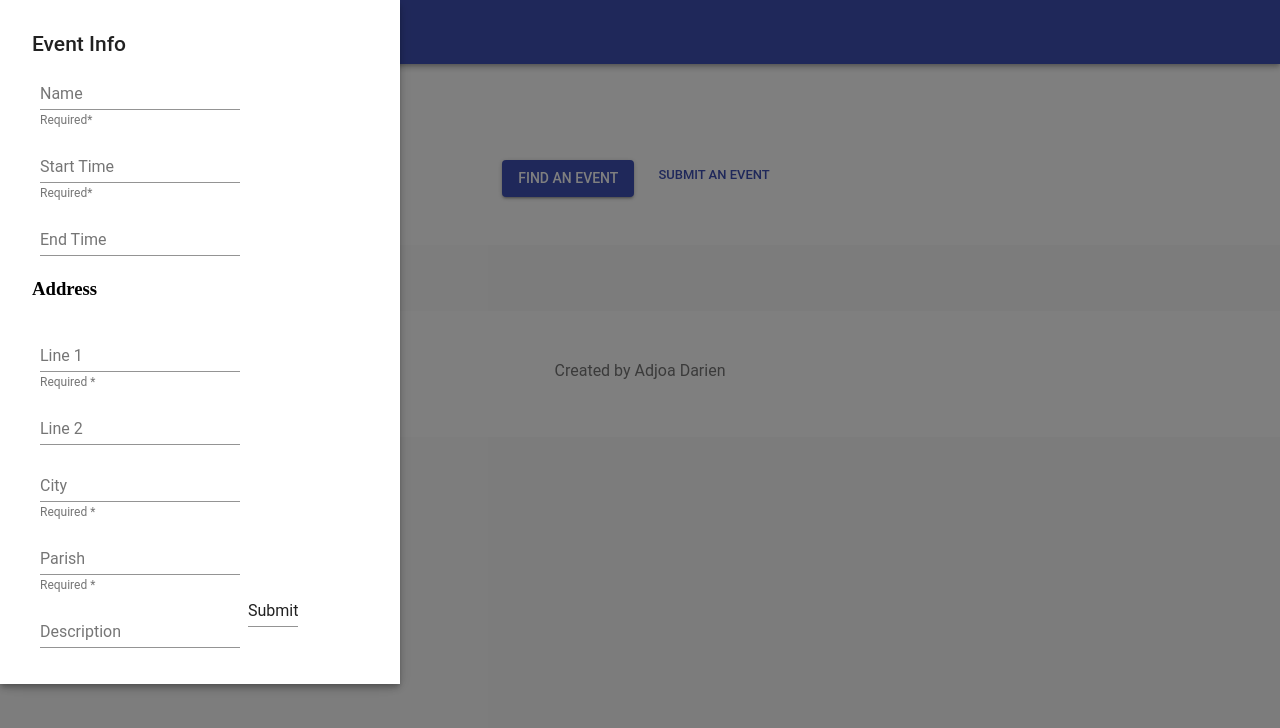
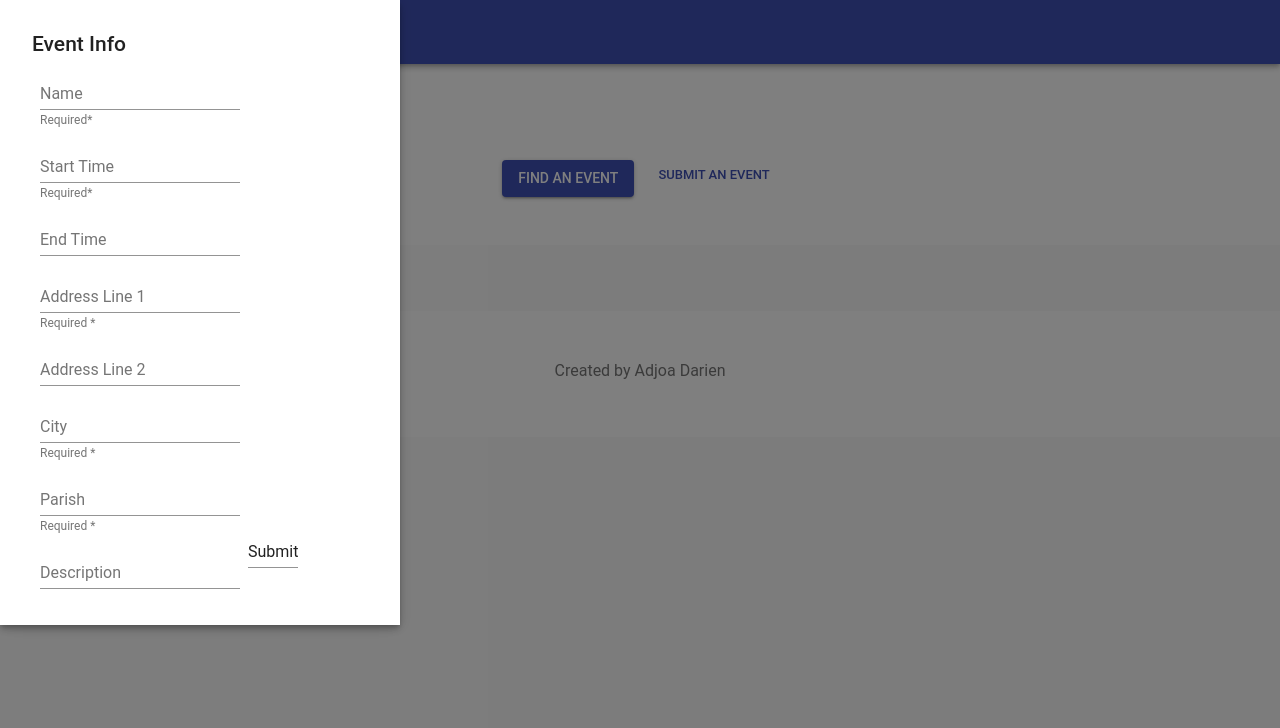
Before and after one commit to Adjoa/happenings-ja, a React (Create React App) app in the folder client/: page / in a window 1280 px wide. Both pictures are taken after a click on the button "SUBMIT AN EVENT". Shown: the top 728 px of the page. Built offline with nearby package versions, Linux system fonts and the light colour scheme.

Commit message:
in EventForm, removed Address Heading in favour of indicating address line 1, address line 2

```diff
--- a/client/src/containers/EventForm.js
+++ b/client/src/containers/EventForm.js
@@ -157,11 +157,9 @@ class EventForm extends React.Component {
                 margin="dense"
               />
 
-              <h3>Address</h3>
-
               <TextField
                 name="line1"
-                label="Line 1"
+                label="Address Line 1"
                 className={classNames(classes.textField, classes.dense)}
                 helperText="Required *"
                 onChange={this.handleAddressChange}
@@ -170,7 +168,7 @@ class EventForm extends React.Component {
 
               <TextField
                 name="line2"
-                label="Line 2"
+                label="Address Line 2"
                 className={classNames(classes.textField, classes.dense)}
                 onChange={this.handleChange}
                 margin="dense"
```
